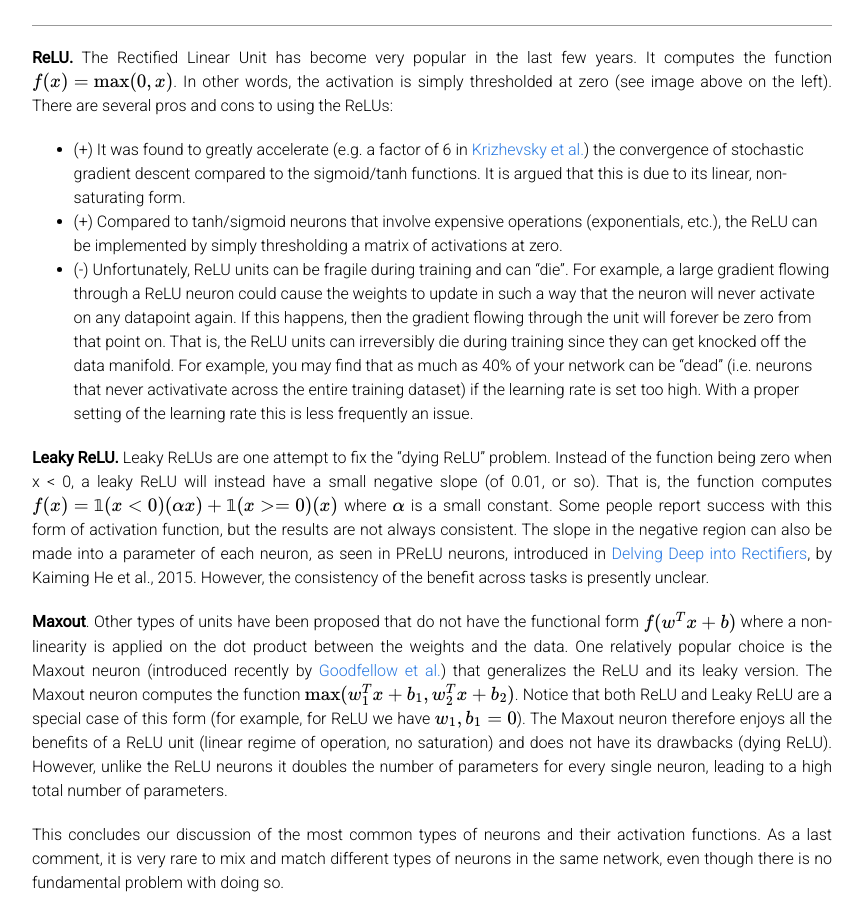
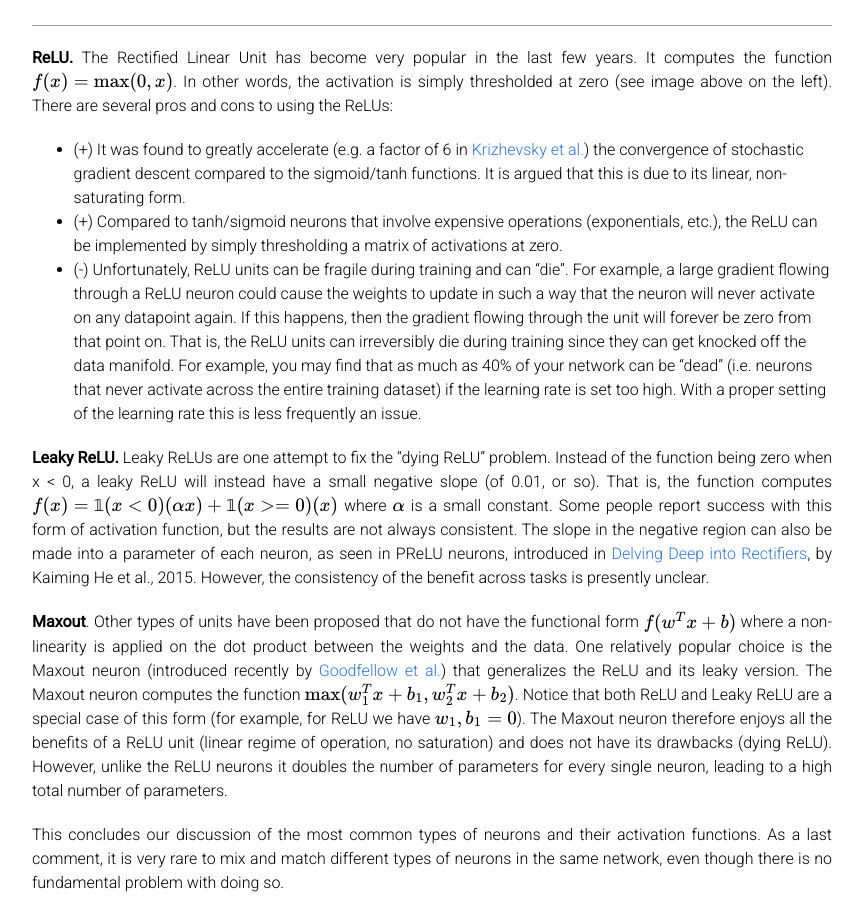
Before and after one commit to cs231n/cs231n.github.io, a Jekyll site: the page built from neural-networks-1.md, in a window 1280 px wide and 900 px high, scrolled down 4554 px. Shown: the whole window, without its empty margins (208-1071 px from the left). Built offline with Jekyll 4.4.1, drawn with Linux system fonts in a browser that asks for light colours; Markdown is read by kramdown in place of the engine named in the settings; formulas are drawn with MathJax 3; some of the changed text lies outside the part shown.

Commit message:
Typo fix

```diff
--- a/neural-networks-1.md
+++ b/neural-networks-1.md
@@ -101,7 +101,7 @@ Every activation function (or *non-linearity*) takes a single number and perform
 
 - (+) It was found to greatly accelerate (e.g. a factor of 6 in [Krizhevsky et al.](http://www.cs.toronto.edu/~fritz/absps/imagenet.pdf)) the convergence of stochastic gradient descent compared to the sigmoid/tanh functions. It is argued that this is due to its linear, non-saturating form.
 - (+) Compared to tanh/sigmoid neurons that involve expensive operations (exponentials, etc.), the ReLU can be implemented by simply thresholding a matrix of activations at zero.
-- (-) Unfortunately, ReLU units can be fragile during training and can "die". For example, a large gradient flowing through a ReLU neuron could cause the weights to update in such a way that the neuron will never activate on any datapoint again. If this happens, then the gradient flowing through the unit will forever be zero from that point on. That is, the ReLU units can irreversibly die during training since they can get knocked off the data manifold. For example, you may find that as much as 40% of your network can be "dead" (i.e. neurons that never activativate across the entire training dataset) if the learning rate is set too high. With a proper setting of the learning rate this is less frequently an issue.
+- (-) Unfortunately, ReLU units can be fragile during training and can "die". For example, a large gradient flowing through a ReLU neuron could cause the weights to update in such a way that the neuron will never activate on any datapoint again. If this happens, then the gradient flowing through the unit will forever be zero from that point on. That is, the ReLU units can irreversibly die during training since they can get knocked off the data manifold. For example, you may find that as much as 40% of your network can be "dead" (i.e. neurons that never activate across the entire training dataset) if the learning rate is set too high. With a proper setting of the learning rate this is less frequently an issue.
 
 **Leaky ReLU.** Leaky ReLUs are one attempt to fix the "dying ReLU" problem. Instead of the function being zero when x < 0, a leaky ReLU will instead have a small negative slope (of 0.01, or so). That is, the function computes \\(f(x) = \mathbb{1}(x < 0) (\alpha x) + \mathbb{1}(x>=0) (x) \\) where \\(\alpha\\) is a small constant. Some people report success with this form of activation function, but the results are not always consistent. The slope in the negative region can also be made into a parameter of each neuron, as seen in PReLU neurons, introduced in [Delving Deep into Rectifiers](http://arxiv.org/abs/1502.01852), by Kaiming He et al., 2015. However, the consistency of the benefit across tasks is presently unclear.
 
```
Also changed, not shown: other parts of neural-networks-1.md (+1 -1 lines).
